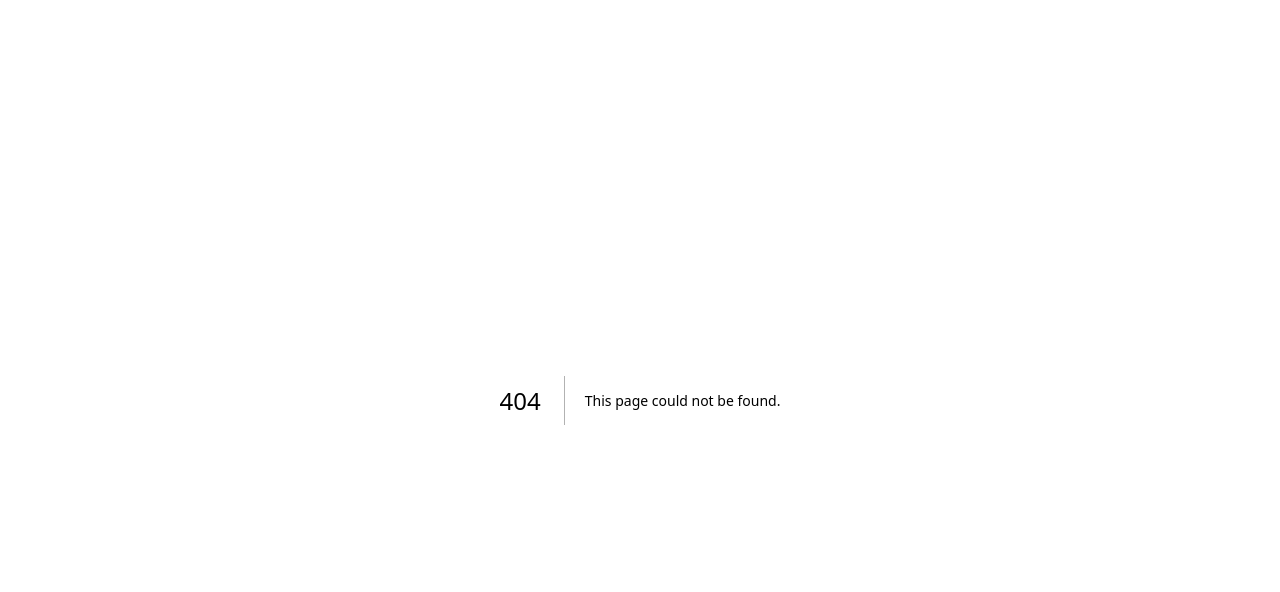
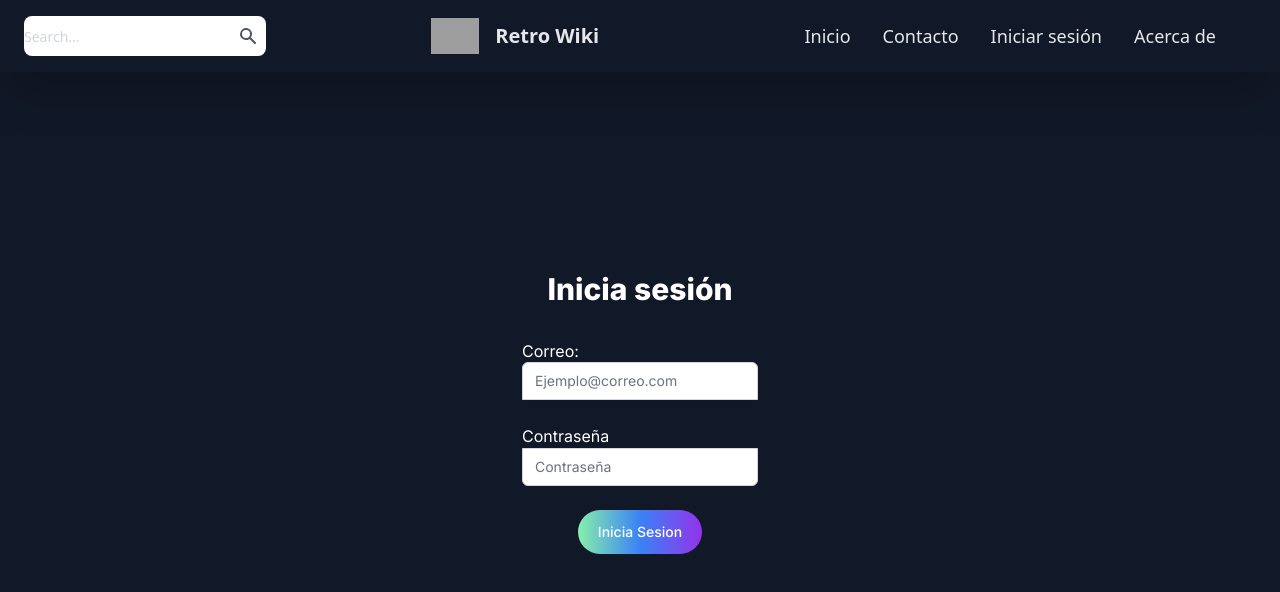
Before and after one commit to IvanBM18/retro_guias, a Next.js app: page /loginPage in a window 1280 px wide. Before the commit this address had no page. Shown: the top 592 px of the page. Built offline with nearby package versions, Linux system fonts and the light colour scheme; grey boxes are pictures that could not be loaded.

Commit message:
Add LoginPage, NavBar Routing and TODO

```diff
--- a/src/layouts/header/navBar.tsx
+++ b/src/layouts/header/navBar.tsx
@@ -1,3 +1,4 @@
+import Link from "next/link";
 import React, { useState, useEffect } from "react";
 
 //TODO: Add theme switch
@@ -130,24 +131,24 @@ const NavBar = () => {
               className="hidden absolute inset-x-0 z-20 w-full px-6 py-4 transition-all duration-300 ease-in-out md:mt-0 md:p-0 md:top-0 md:relative md:w-auto md:opacity-100 md:translate-x-0 md:flex md:items-center"
             >
               <div className="flex flex-col md:flex-row md:mx-6 text-lg">
-                <a
-                  href="#"
+                <Link
+                  href="/landingPage"
                   className="my-2 transition-colors duration-300 transform  hover:text-emerald-400 dark:hover:text-sky-500 md:mx-4 md:my-0 cursor-pointer"
                 >
                   Inicio
-                </a>
+                </Link>
                 <a
                   href="#"
                   className="my-2 transition-colors duration-300 transform  hover:text-emerald-400 dark:hover:text-sky-500 md:mx-4 md:my-0 cursor-pointer"
                 >
                   Contacto
                 </a>
-                <a
-                  href="#"
+                <Link
+                  href="/loginPage"
                   className="my-2 transition-colors duration-300 transform  hover:text-emerald-400 dark:hover:text-sky-500 md:mx-4 md:my-0 cursor-pointer"
                 >
                   Iniciar sesión
-                </a>
+                </Link>
                 <a
                   href="#"
                   className="my-2 transition-colors duration-300 transform  hover:text-emerald-400 dark:hover:text-sky-500 md:mx-4 md:my-0 cursor-pointer"
--- a/src/pages/index.tsx
+++ b/src/pages/index.tsx
@@ -15,6 +15,7 @@ export default function Home() {
         <link rel="icon" href="/retrowiki.ico" />
       </Head>
       <Link href="./landingPage"> haz click en mi xd</Link>
+      <Link href="./loginPage"> Intenta iniciar Sesion</Link>
     </>
   );
 }
--- a/src/pages/landingPage/components/landingPageLayout.tsx
+++ b/src/pages/landingPage/components/landingPageLayout.tsx
@@ -1,3 +1,5 @@
+//TODO: Fix image layout on mobile
+//TODO: Create an article card component
 import Head from "next/head";
 import React, { useState, useEffect } from "react";
 import { Inter } from "next/font/google";
@@ -23,7 +25,7 @@ export default function LandingPageLayout() {
               </h1>
             </div>
           </div>
-          <div className="flex justify-center mb-24  py-32 lg:flex lg:h-20 lg:items-center  gap-28">
+          <div className="flex justify-center mb-24  py-32 lg:flex lg:h-20 lg:items-center gap-28 ">
             {/* Article Card */}
             <article className="group w-1/5">
               <a href="#">
--- /dev/null
+++ b/src/pages/loginPage/index.tsx
@@ -0,0 +1,75 @@
+//TODO: migration to change email to email_adress
+//TODO: Agregar un baner o icono al login
+//TODO: Add JWT
+import NavBar from "@/layouts/header/navBar";
+import Head from "next/head";
+import React, { useState } from 'react'
+import { Inter } from "next/font/google";
+
+const inter = Inter({ subsets: ['latin'] })
+
+function LoginPage() {
+  const [email,setEmail] = useState<string>("");
+  const [password, setPassword] = useState<string>("");
+
+  const handleSubmit = (e : React.FormEvent<HTMLFormElement>) => {};
+
+  return (
+    <>
+      <Head>
+        <title>Retro Wiki</title>
+        <meta name="description" content="Generated by create next app" />
+        <meta name="viewport" content="width=device-width, initial-scale=1" />
+        <link rel="icon" href="/retrowiki.ico" />
+      </Head>
+      <NavBar/>
+      <div className={inter.className}>
+        <div className="flex items-center justify-center h-screen  bg-gray-900">
+          <div>
+            <section>
+              <h2 className="mt-6 text-center text-3xl font-extrabold text-white">
+                Inicia sesión
+              </h2>
+            </section>
+
+            <form className="mt-8 space-y-6" onSubmit={handleSubmit}>
+              {/* Email Textbox */}
+              <div className="rounded-md shadow-sm -space-y-px">
+                <label htmlFor="email_adress" className="text-white mb-2"> Correo: </label>
+                <input id="email_adress" name="email_adress" type="email" autoComplete="email" required placeholder="Ejemplo@correo.com"
+                  className="appearance-none rounded-none relative block w-full px-3 py-2 border border-gray-300 placeholder-gray-500 text-gray-900 rounded-t-md focus:outline-none focus:ring-primary focus:border-primary focus:z-10 sm:text-sm"
+                  onChange={(e) => setEmail(e.target.value)}
+                />
+              </div>
+              {/* Password Textbox */}
+              <div>
+                  <label htmlFor="password" className="text-white mb-2">
+                    Contraseña
+                  </label>
+                  <input
+                    id="password"
+                    name="password"
+                    type="password"
+                    autoComplete="current-password"
+                    required
+                    className="appearance-none rounded-none relative block w-full px-3 py-2 border border-gray-300 placeholder-gray-500 text-gray-900 rounded-b-md focus:outline-none focus:ring-primary focus:border-primary focus:z-10 sm:text-sm"
+                    placeholder="Contraseña"
+                    onChange={(e) => setPassword(e.target.value)}
+                  />
+                </div>
+              {/* Submit Button */}
+              <div className="flex justify-center">
+                <button className="rounded-full bg-gradient-to-r from-green-300 via-blue-500 to-purple-600 px-5 py-3 text-sm font-medium text-white transition hover:bg-blue-700">
+                  Inicia Sesion
+                </button>
+              </div>
+            </form>
+          </div>
+        </div>
+      </div>
+
+    </>
+  )
+}
+
+export default LoginPage
```
